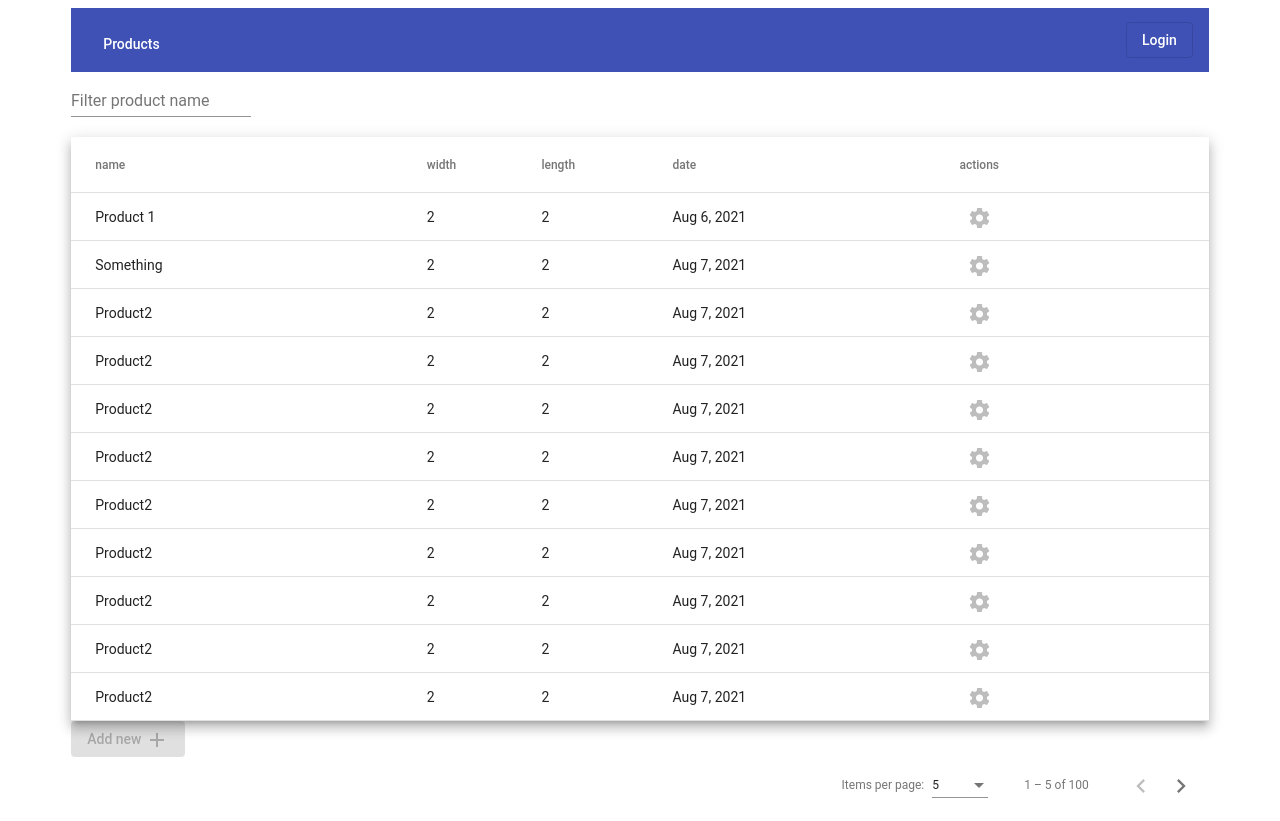
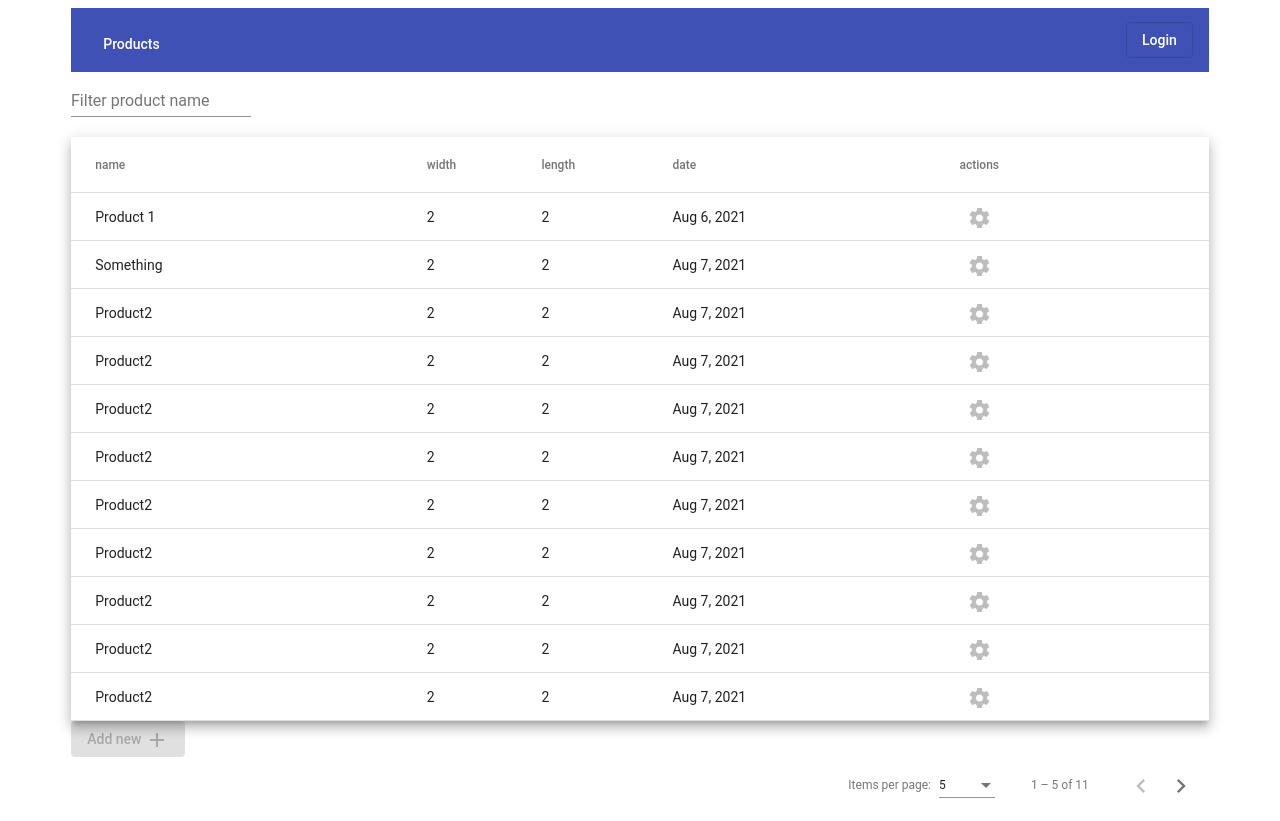
Before and after one commit to SanyiToth/warehouse, an Angular app: page /products in a window 1280 px wide. Built offline with nearby package versions, Linux system fonts and the light colour scheme; data requests are answered from the project's data file.

Commit message:
refactor

```diff
--- a/src/app/feature/products/products-container/products-container.component.html
+++ b/src/app/feature/products/products-container/products-container.component.html
@@ -7,6 +7,6 @@
     <mat-icon>add</mat-icon>
   </button>
 
-  <app-products-paginator></app-products-paginator>
+  <app-products-paginator [data]="products" (dataToParent)="getPaginatorEvent($event)"></app-products-paginator>
 
 </div>
--- a/src/app/feature/products/products-container/products-container.component.ts
+++ b/src/app/feature/products/products-container/products-container.component.ts
@@ -7,6 +7,7 @@ import {MatDialog, MatDialogConfig, MatDialogRef} from "@angular/material/dialog
 import {AuthService} from "../../../shared/auth/auth.service";
 import {NotificationService} from "../../../shared/services/notification/notification.service";
 import {ProductDialogComponent} from "../product-dialog/product-dialog.component";
+import {PageEvent} from "@angular/material/paginator";
 
 @Component({
   selector: 'app-products-container',
@@ -93,4 +94,9 @@ export class ProductsContainerComponent implements OnInit {
         this.notification.open('Oooops!Something happened!Try again later!');
       })
   }
+
+  getPaginatorEvent($event: PageEvent) {
+    console.log('page event parent', $event);
+
+  }
 }
--- a/src/app/feature/products/products-paginator/products-paginator.component.html
+++ b/src/app/feature/products/products-paginator/products-paginator.component.html
@@ -1,4 +1,4 @@
-<mat-paginator [length]="100"
+<mat-paginator (page)="onPaginator($event)" [length]="data?.length"
                [pageSize]="5"
                [pageSizeOptions]="[5, 10, 15]"
                aria-label="Select page">
--- a/src/app/feature/products/products-paginator/products-paginator.component.ts
+++ b/src/app/feature/products/products-paginator/products-paginator.component.ts
@@ -1,4 +1,6 @@
-import { Component, OnInit } from '@angular/core';
+import {Component, Input, OnInit, Output, EventEmitter} from '@angular/core';
+import {Product} from "../product.interface";
+import {PageEvent} from "@angular/material/paginator";
 
 @Component({
   selector: 'app-products-paginator',
@@ -7,9 +9,17 @@ import { Component, OnInit } from '@angular/core';
 })
 export class ProductsPaginatorComponent implements OnInit {
 
-  constructor() { }
+  @Input() data!: Product[];
+  @Output() dataToParent = new EventEmitter();
+
+  constructor() {
+  }
+
 
   ngOnInit(): void {
   }
 
+  onPaginator($event: PageEvent) {
+    this.dataToParent.emit($event);
+  }
 }
--- a/src/app/shared/services/products/products.service.ts
+++ b/src/app/shared/services/products/products.service.ts
@@ -3,6 +3,7 @@ import {HttpClient} from "@angular/common/http";
 import {Observable} from "rxjs";
 import {environment} from "../../../../environments/environment.prod";
 import {Product} from "../../../feature/products/product.interface";
+import {PageEvent} from "@angular/material/paginator";
 
 @Injectable({
   providedIn: 'root'
@@ -14,9 +15,9 @@ export class ProductsService {
   constructor(private http: HttpClient) {
   }
 
-  getProducts($event: string = ''): Observable<Product[]> {
-    if ($event !== '') {
-      return this.http.get<Product[]>(environment.API_URL + ProductsService.PATH + `?name_like=${$event}`);
+  getProducts(searchedName?: string, pageEvent?: PageEvent): Observable<Product[]> {
+    if (searchedName) {
+      return this.http.get<Product[]>(environment.API_URL + ProductsService.PATH + `?name_like=${searchedName}`);
     } else {
       return this.http.get<Product[]>(environment.API_URL + ProductsService.PATH);
     }
```
